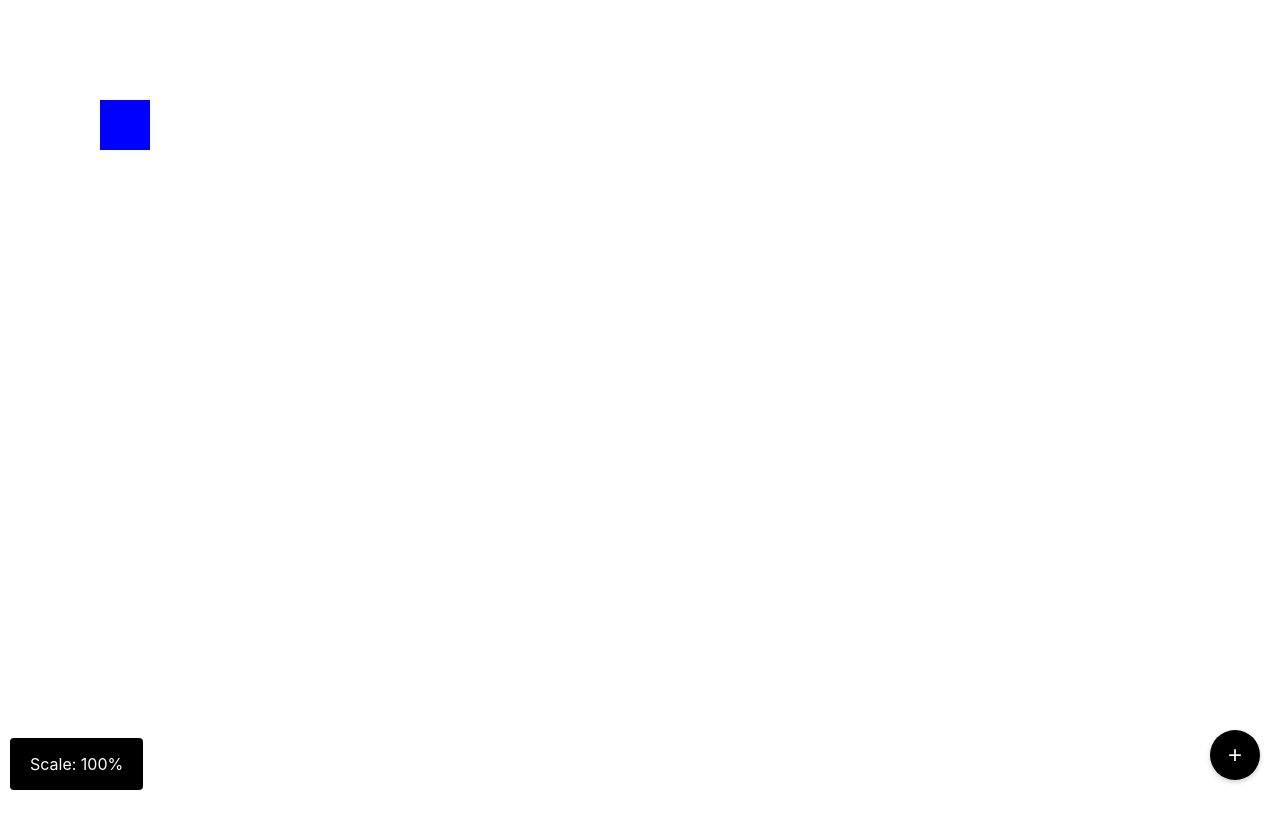
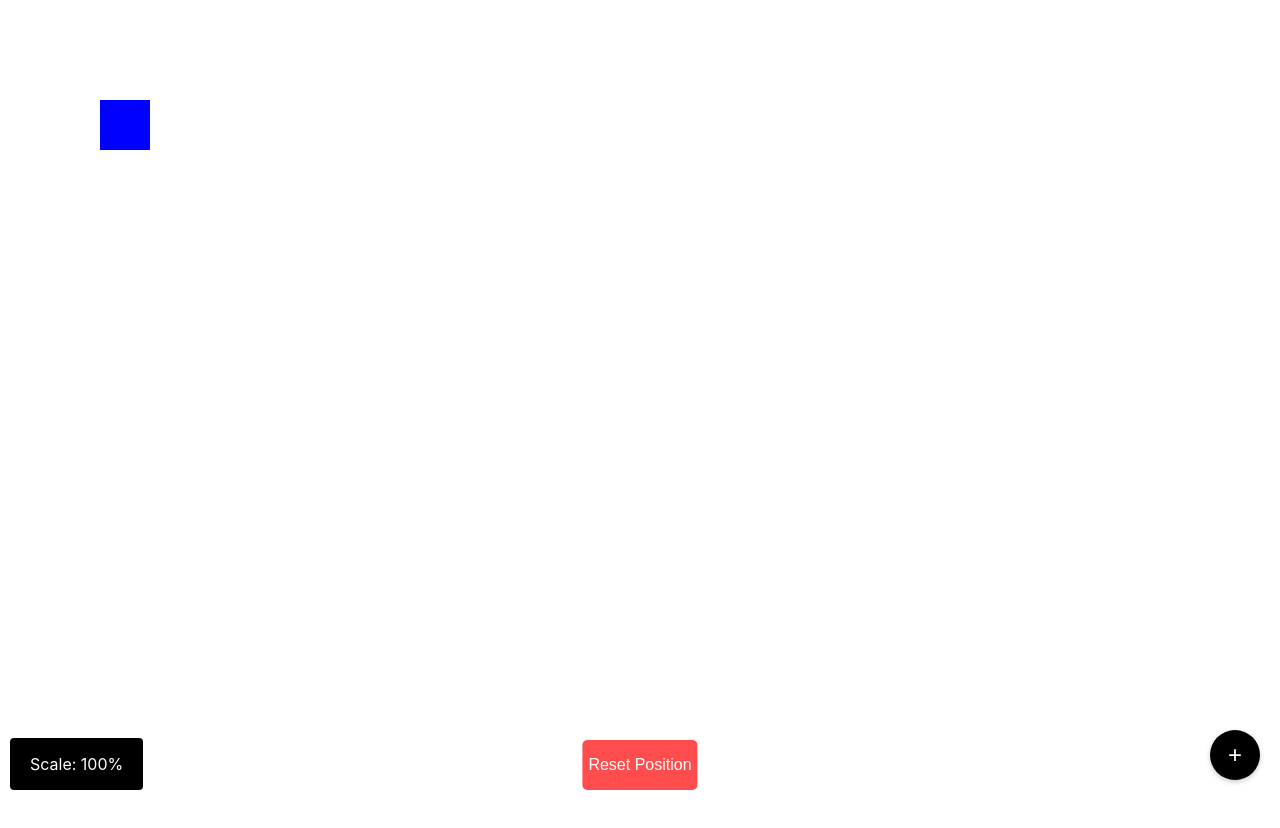
Before and after one commit to Penguin60/seeql, a React (Create React App) app: page / in a window 1280 px wide. Shown: the top 828 px of the page. Built offline with nearby package versions, Linux system fonts and the light colour scheme.

Commit message:
Add canvas position reset

```diff
--- a/src/App.css
+++ b/src/App.css
@@ -85,3 +85,21 @@
   font-weight: bold;
   cursor: move; /* Indicates it can be dragged */
 }
+
+.resetCanvasButton {
+  position: fixed;
+  bottom: 10px;
+  height: 50px;
+  left: 50%;
+  transform: translateX(-50%);
+  background-color: #ff4d4d;
+  color: white;
+  border: none;
+  border-radius: 5px;
+  cursor: pointer;
+  font-size: 16px;
+}
+
+.resetCanvasButton:hover {
+  background-color: #ff1a1a;
+}
--- a/src/App.js
+++ b/src/App.js
@@ -1,6 +1,7 @@
 import { useState, useRef, useEffect } from 'react';
 import './App.css';
 import AddNewTable from './Components/AddNewTable';
+import { buttonBaseClasses } from '@mui/material';
 import CanvasStatistics from './Components/CanvasStatistics';
 
 function App() {
@@ -12,6 +13,11 @@
 
   // array to hold instances of generated tables
   const [tables, setTables] = useState([]);
+
+  const handleResetCanvasPos = () => {
+      setPosition({ x: 0, y: 0 });
+      setScale(1);
+  };
 
   const handleAddTable = () => {
     const newTableId = `table-${Date.now()}`;
@@ -141,8 +147,8 @@
       }}
     >
       {tables.map(table => (
-        <div key={table.id} className="table-component">
-          <div className="table-placeholder">
+        <div key={table.id} className="tableComponent">
+          <div className="tablePlaceholder">
             SQL Table Schema (To be implemented)
           </div>
         </div>
@@ -150,6 +156,12 @@
     </div>
       <AddNewTable onAddTable={handleAddTable}/>
       <CanvasStatistics scale={scale} />
+      <button
+        className="resetCanvasButton"
+        onClick={handleResetCanvasPos}
+      >
+        Reset Position
+      </button>
     </div>
   );
 }
```
